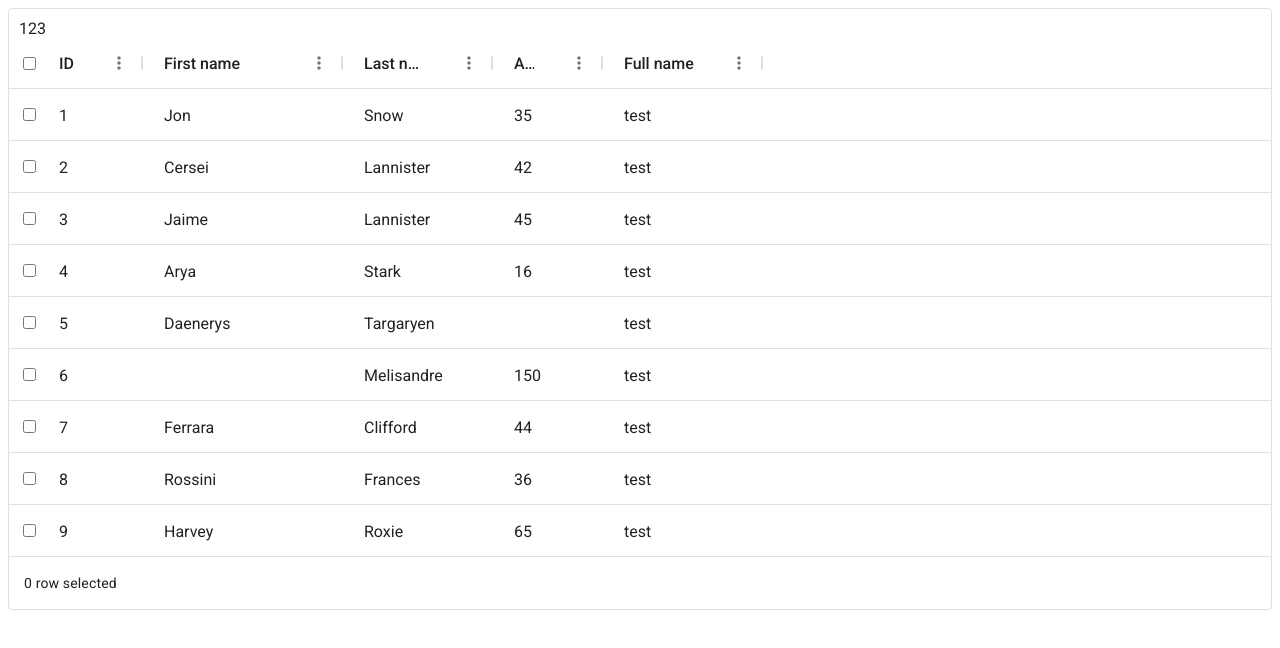
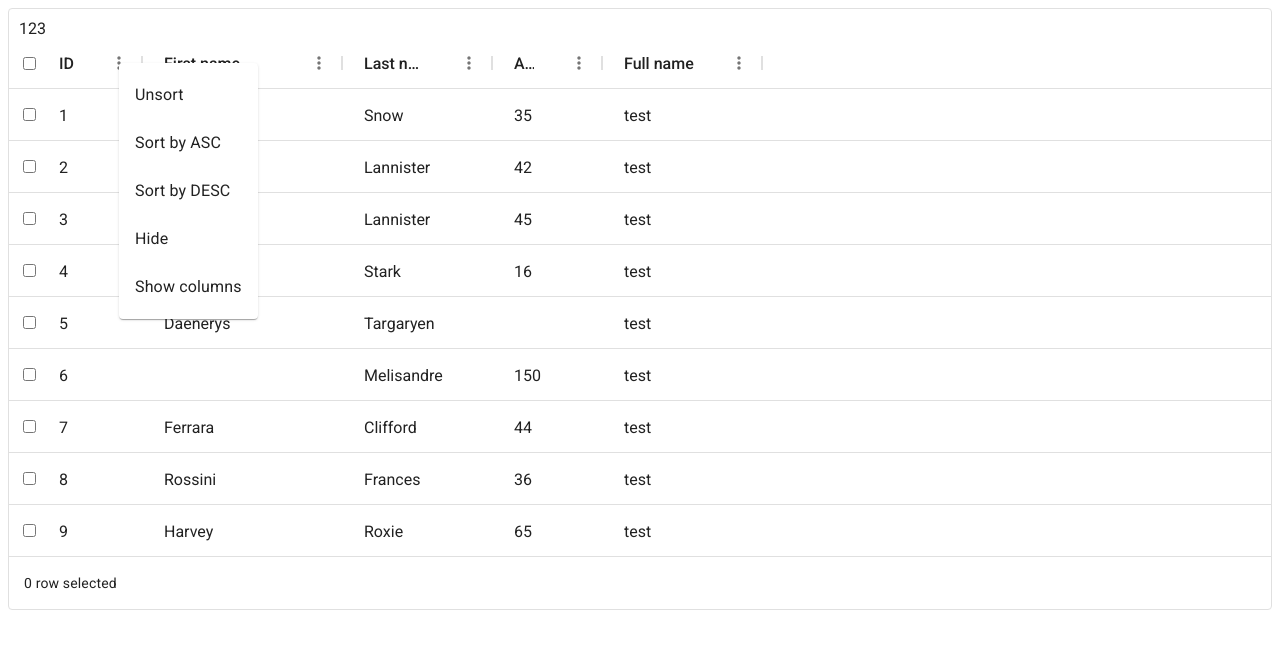
Before and after one commit to nedosika/complex-table, a React (Create React App) app: page / in a window 1280 px wide. Both pictures are taken after a click on the element 119 px from the left and 63 px from the top of the page. Shown: the top 648 px of the page. Built offline with nearby package versions, Linux system fonts and the light colour scheme.

Commit message:
create modal

```diff
--- a/src/App.js
+++ b/src/App.js
@@ -55,9 +55,9 @@ function App() {
                 getRowId={(row) => row.id}
                 disableColumnMenu={false}
                 disableColumnFilter={false}
-                // components={{
-                //     ColumnMenuIcon: ColumnFilterIcon
-                // }}
+                components={{
+                    //ColumnMenuIcon: ColumnFilterIcon
+                }}
                 //:Todo
                 // onMenuClose={() => {console.log('Close')}}
                 // onMenuOpen={() => {console.log('Open')}}
--- /dev/null
+++ b/src/components/Modal/Modal.js
@@ -0,0 +1,12 @@
+import React from 'react';
+import styles from "./Modal.module.scss"
+
+const Modal = ({children, onClose}) => {
+    return (
+        <div className={styles.root} onClick={onClose}>
+            {children}
+        </div>
+    );
+};
+
+export default Modal;
--- /dev/null
+++ b/src/components/Modal/Modal.module.scss
@@ -0,0 +1,7 @@
+.root{
+  position: fixed;
+  top: 0;
+  left: 0;
+  width:100%;
+  height: 100%;
+}
--- /dev/null
+++ b/src/components/Modal/index.js
@@ -0,0 +1 @@
+export {default} from "./Modal";
--- a/src/components/Portal/Portal.js
+++ b/src/components/Portal/Portal.js
@@ -1,17 +1,19 @@
 import React from "react";
 import {createPortal} from "react-dom";
 
-const Portal = ({ children}) => {
+const Portal = ({ children, className, inset}) => {
     const container = document.createElement('div');
 
     React.useEffect(() => {
-        document.body.appendChild(container)
+        container.classList.add(className);
+        container.style.inset = inset;
+        document.body.appendChild(container);
         return () => {
-            document.body.removeChild(container)
+            document.body.removeChild(container);
         }
     }, [])
 
-    return createPortal(children, container)
+    return createPortal(children, container);
 }
 
 export default Portal;
--- a/src/contexts/ComplexTable/ComplexTable.js
+++ b/src/contexts/ComplexTable/ComplexTable.js
@@ -1,5 +1,4 @@
 import React, {createContext, useContext} from 'react';
-import {merge, extend, defaultsDeep, defaults} from "lodash";
 
 import Table from "../../components/Table/Table";
 import Column from "../../components/Table/Main/Column";
@@ -20,10 +19,9 @@ import CheckBoxSelection from "../../modules/CheckBoxSelection/CheckBoxSelection
 import Filtration from "../../modules/Filtration";
 import ColumnMenuBuilder from "../../modules/ColumnMenuBuilder";
 import ColumnMenu from "../../modules/ColumnMenuBuilder/ColumnMenu";
-import ColumnFilterIcon from "../../modules/Filtration/ColumnFilterIcon";
 
 const composeProps = (...props) =>
-    compose( CheckBoxSelection, Sorting, ColumnMenuBuilder)(...props)
+    compose(ColumnMenuBuilder, CheckBoxSelection, Sorting)(...props)
 
 const TableContext = createContext({
     components: {
--- a/src/modules/CheckBoxSelection/CheckBoxSelection.js
+++ b/src/modules/CheckBoxSelection/CheckBoxSelection.js
@@ -31,6 +31,7 @@ const CheckBoxSelection = (props) => {
                 isChecked={selected.length}
                 toggle={toggleSelectedAll}
             />
+            {props.children}
         </Header>
 
     const CheckBoxRow = (props) =>
--- a/src/modules/ColumnMenuBuilder/ColumnMenu/ColumnMenu.js
+++ b/src/modules/ColumnMenuBuilder/ColumnMenu/ColumnMenu.js
@@ -1,25 +1,20 @@
 import React from 'react';
 import styles from "./ColumnMenu.module.scss";
+import Portal from "../../../components/Portal";
 
-const ColumnMenu = () => {
+const ColumnMenu = ({anchorEl}) => {
     return (
-        <div>
-            <div>
+        <Portal className={styles.root} inset={`${anchorEl.y}px auto auto ${anchorEl.x}px`}>
+            <div className={styles.wrapper}>
                 <ul>
                     <li>Unsort</li>
                     <li>Sort by ASC<span/></li>
                     <li>Sort by DESC<span/></li>
-                    <li>Filter<span/></li>
                     <li>Hide<span/></li>
                     <li>Show columns<span/></li>
                 </ul>
-                <hr/>
-                <div>
-                    <button>Apply</button>
-                    <button>Clear</button>
-                </div>
             </div>
-        </div>
+        </Portal>
     );
 };
 
--- a/src/modules/ColumnMenuBuilder/ColumnMenu/ColumnMenu.module.scss
+++ b/src/modules/ColumnMenuBuilder/ColumnMenu/ColumnMenu.module.scss
@@ -1,3 +1,57 @@
 .root{
+  position: absolute;
+  //inset: 0px 0px auto auto;
+  //transform: translate(0px, 0px);
 
+  .wrapper{
+    opacity: 1;
+    transform: none;
+    transform-origin: right top;
+
+    background-color: rgb(255, 255, 255);
+    color: rgba(0, 0, 0, 0.87);
+    transition: box-shadow 300ms cubic-bezier(0.4, 0, 0.2, 1) 0ms;
+    border-radius: 4px;
+    box-shadow: rgb(0 0 0 / 20%) 0px 2px 1px -1px, rgb(0 0 0 / 14%) 0px 1px 1px 0px, rgb(0 0 0 / 12%) 0px 1px 3px 0px;
+  }
+
+  ul{
+    list-style: none;
+    margin: 0px;
+    padding: 8px 0px;
+    position: relative;
+
+    li{
+      background-color: transparent;
+      outline: 0px;
+      border: 0px;
+      margin: 0px;
+      border-radius: 0px;
+      cursor: pointer;
+      user-select: none;
+      vertical-align: middle;
+      appearance: none;
+      color: inherit;
+      font-family: Roboto, Helvetica, Arial, sans-serif;
+      font-weight: 400;
+      font-size: 1rem;
+      line-height: 1.5;
+      letter-spacing: 0.00938em;
+      display: flex;
+
+      justify-content: flex-start;
+
+      align-items: center;
+      position: relative;
+      text-decoration: none;
+      min-height: 48px;
+      padding: 6px 16px;
+      box-sizing: border-box;
+      white-space: nowrap;
+
+      &:hover{
+        background-color: rgba(0, 0, 0, 0.1);
+      }
+    }
+  }
 }
--- a/src/modules/ColumnMenuBuilder/ColumnMenuBuilder.js
+++ b/src/modules/ColumnMenuBuilder/ColumnMenuBuilder.js
@@ -1,35 +1,44 @@
 import React, {useState} from 'react';
-import Button from "../Sorting/Button";
-import {SORT_DIRECTIONS} from "../../helpers";
-import ColumnMenuIcon from "./ColumnMenuIcon";
-import {useTableProps} from "../../contexts/ComplexTable/ComplexTable";
-import Portal from "../../components/Portal";
+
+import ColumnMenu from "./ColumnMenu";
+import Modal from "../../components/Modal";
 
 const ColumnMenuBuilder = (props) => {
     console.log('column menu')
 
-    const {components: {Column, ColumnMenuIcon}, disableColumnMenu} = props;
-    const [isOpen, setIsOpen] = useState(false);
+    const {components: {Column, ColumnMenu, ColumnMenuIcon, Header}, disableColumnMenu} = props;
+    const [anchorEl, setAnchorEl] = useState();
 
-    const MenuColumn = (props) => {
+    const handleToggle = (event) => {
+        event.stopPropagation();
+        setAnchorEl((prevState) => prevState ? null : {x: event.pageX, y: event.pageY});
+    }
+
+    const ColumnWithMenu = (props) => {
         const {children, column: {field, headerName}} = props;
-
-        const handleClick = (event) => {
-            event.stopPropagation();
-            setIsOpen(!isOpen);
-            console.log('click')
-        }
 
         return (
             <Column {...props}>
-                <ColumnMenuIcon onClick={handleClick}/>
+                {children}
+                <ColumnMenuIcon onClick={handleToggle}/>
             </Column>
         )
     }
 
+    const HeadersMenu = (props) =>
+        <Header {...props}>
+            {props.children}
+            {anchorEl &&
+            <Modal onClose={handleToggle}>
+                <ColumnMenu anchorEl={anchorEl}/>
+            </Modal>
+            }
+        </Header>
+
     return {
         components: {
-            Column: disableColumnMenu ? Column : MenuColumn,
+            Column: disableColumnMenu ? Column : ColumnWithMenu,
+            Header: HeadersMenu
         }
     }
 };
--- a/src/modules/Filtration/ColumnFilterIcon/ColumnFilterIcon.js
+++ b/src/modules/Filtration/ColumnFilterIcon/ColumnFilterIcon.js
@@ -2,11 +2,11 @@ import React from 'react';
 import styles from "./ColumnFilterIcon.module.scss";
 import filterIcon from "./filterIcon.svg"
 
-const ColumnFilterIcon = ({icon}) => {
+const ColumnFilterIcon = ({icon, onClick}) => {
     return (
-        <div className={styles.root}>
+        <div className={styles.root} onClick={onClick}>
             <button type="button" title="Filter">
-                <img src={filterIcon} alt='menuIcon'/>
+                <img src={icon ? icon : filterIcon} alt='menuIcon'/>
                 <span/>
             </button>
         </div>
--- a/src/modules/Sorting/Sorting.js
+++ b/src/modules/Sorting/Sorting.js
@@ -27,7 +27,6 @@ const Sorting = (props) => {
         )
     }
 
-
     return {
         rows: sort.direction === SORT_DIRECTIONS.UP
             ? [...rows].sort(compare(sort?.field)).reverse()
```
